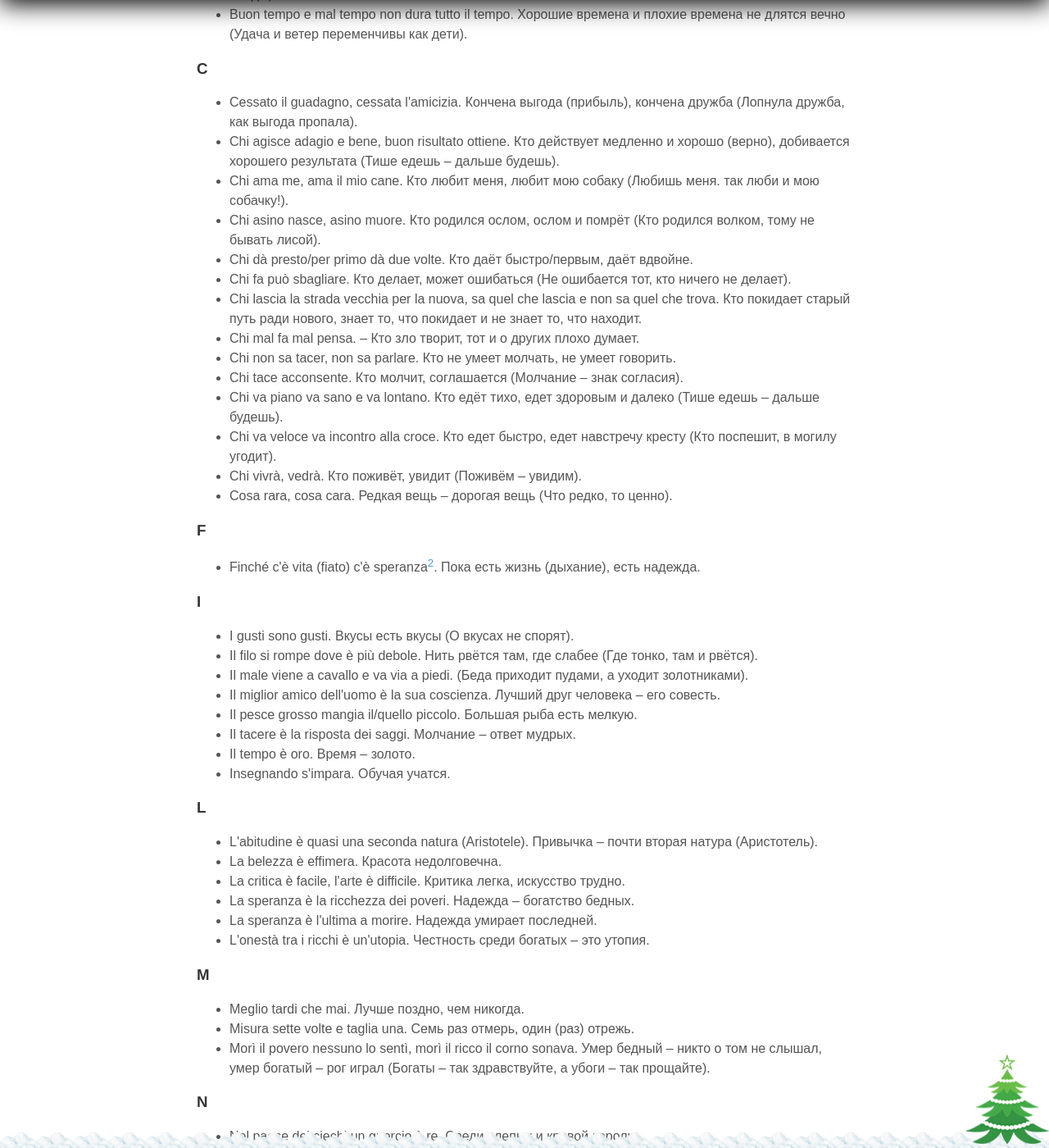
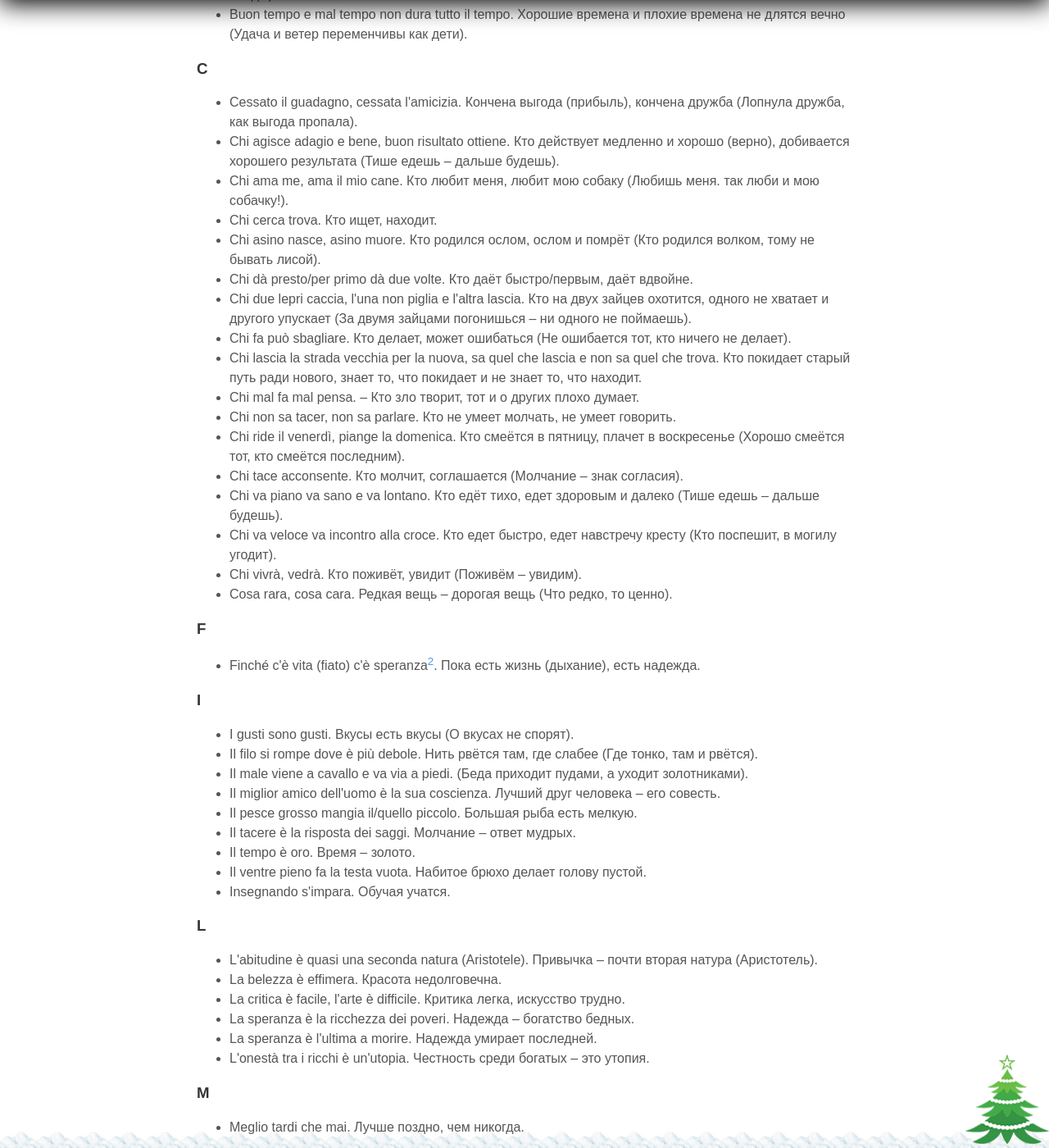
Before and after one commit to postolny/postolny.github.io, a Jekyll site: the page built from _pages/proverbi.md, in a window 1280 px wide and 1400 px high, scrolled down 1147 px. Shown: the whole window at 82% size. Built offline with Jekyll 4.4.1, drawn with Linux system fonts in a browser that asks for light colours; nearby versions of some CDN libraries; some of the changed text lies outside the part shown.

Commit message:
Add files via upload

```diff
--- a/_pages/proverbi.md
+++ b/_pages/proverbi.md
@@ -28,12 +28,15 @@ permalink: /proverbi/
 - Cessato il guadagno, cessata l'amicizia. Кончена выгода (прибыль), кончена дружба (Лопнула дружба, как выгода пропала).
 - Chi agisce adagio e bene, buon risultato ottiene. Кто действует медленно и хорошо (верно), добивается хорошего результата (Тише едешь – дальше будешь).
 - Chi ama me, ama il mio cane. Кто любит меня, любит мою собаку (Любишь меня. так люби и мою собачку!).
+- Chi cerca trova. Кто ищет, находит.
 - Chi asino nasce, asino muore. Кто родился ослом, ослом и помрёт (Кто родился волком, тому не бывать лисой).
 - Chi dà presto/per primo dà due volte. Кто даёт быстро/первым, даёт вдвойне.
+- Chi due lepri caccia, l'una non piglia e l'altra lascia. Кто на двух зайцев охотится, одного не хватает и другого упускает (За двумя зайцами погонишься – ни одного не поймаешь).
 - Chi fa può sbagliare. Кто делает, может ошибаться (Не ошибается тот, кто ничего не делает).
 - Chi lascia la strada vecchia per la nuova, sa quel che lascia e non sa quel che trova. Кто покидает старый путь ради нового, знает то, что покидает и не знает то, что находит.
 - Chi mal fa mal pensa. – Кто зло творит, тот и о других плохо думает.
 - Chi non sa tacer, non sa parlare. Кто не умеет молчать, не умеет говорить.
+- Chi ride il venerdì, piange la domenica. Кто смеётся в пятницу, плачет в воскресенье (Хорошо смеётся тот, кто смеётся последним).
 - Chi tace acconsente. Кто молчит, соглашается (Молчание – знак согласия).
 - Chi va piano va sano e va lontano. Кто едёт тихо, едет здоровым и далеко (Тише едешь – дальше будешь).
 - Chi va veloce va incontro alla croce. Кто едет быстро, едет навстречу кресту (Кто поспешит, в могилу угодит).
@@ -53,6 +56,7 @@ permalink: /proverbi/
 - Il pesce grosso mangia il/quello piccolo. Большая рыба есть мелкую.
 - Il tacere è la risposta dei saggi. Молчание – ответ мудрых.
 - Il tempo è oro. Время – золото.
+- Il ventre pieno fa la testa vuota. Набитое брюхо делает голову пустой.
 - Insegnando s'impara. Обучая учатся.
 
 ### L
@@ -95,8 +99,13 @@ permalink: /proverbi/
 - Parole di santo e unghie di gatto. Слова святого и когти кота (Волк в овечьей шкуре).
 - Passo a passo/Pian piano si va lontano. Шаг за шагом/Потихоньку уходят далеко. (Тише едешь – дальше будешь).
 
+### Q
+
+- Quel che si fa con piacere, non è fatica. То, что делается с удовольствием, не труд (Охота пуще неволи).
+
 ### R
 
+- Ride bene chi ride l'ultimo. Хорошо смеётся тот, кто смеётся последним.
 - Risponde il frate come l'abate cante. Отвечает (вторит) монах как абат поёт (Каков поп, таков и приход).
 - Roma non fu fatta/Il mondo non fu fatto in un giorno. Рим/Мир не сделали (создавался, строился) за день (Не сразу Москва строилась).
 
```
